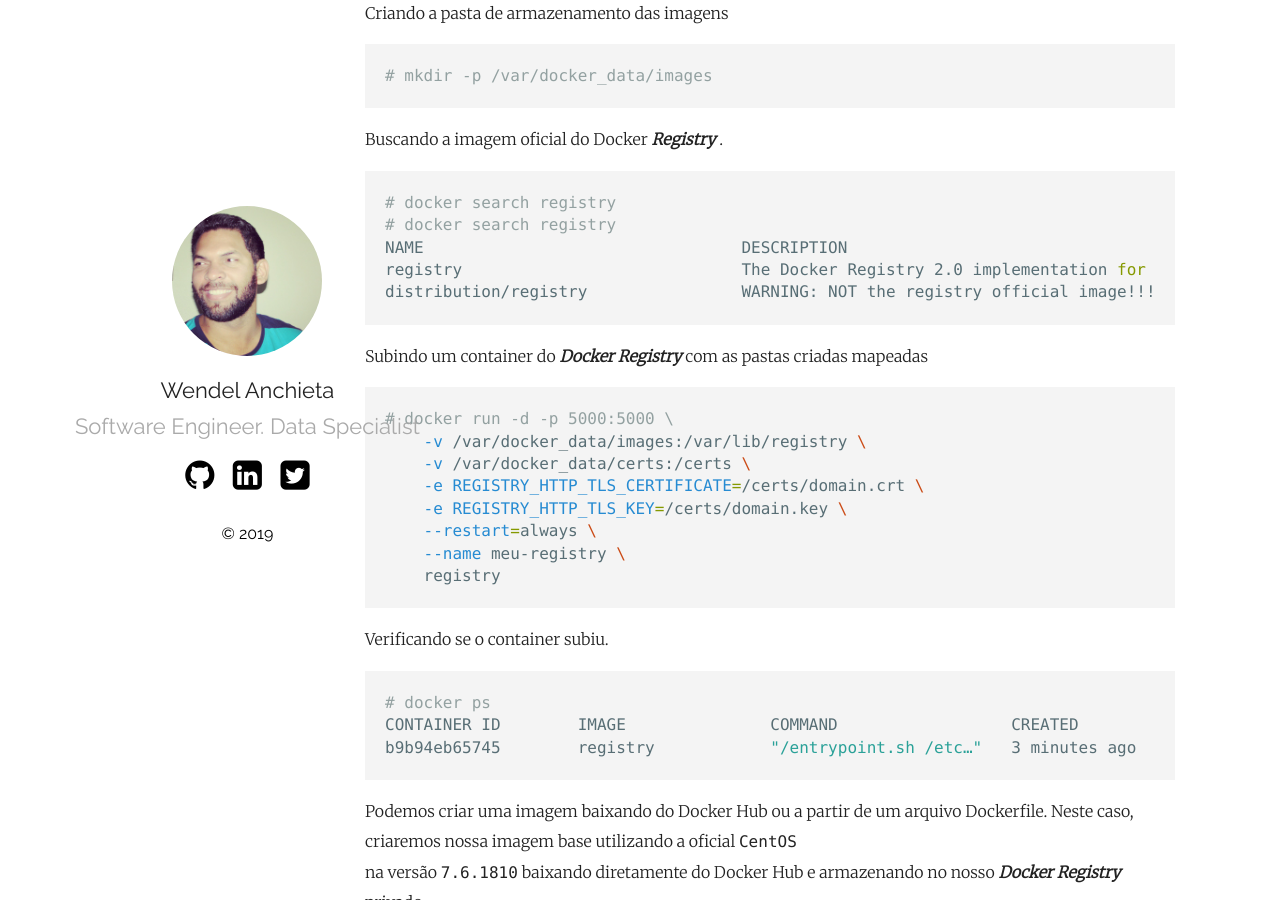
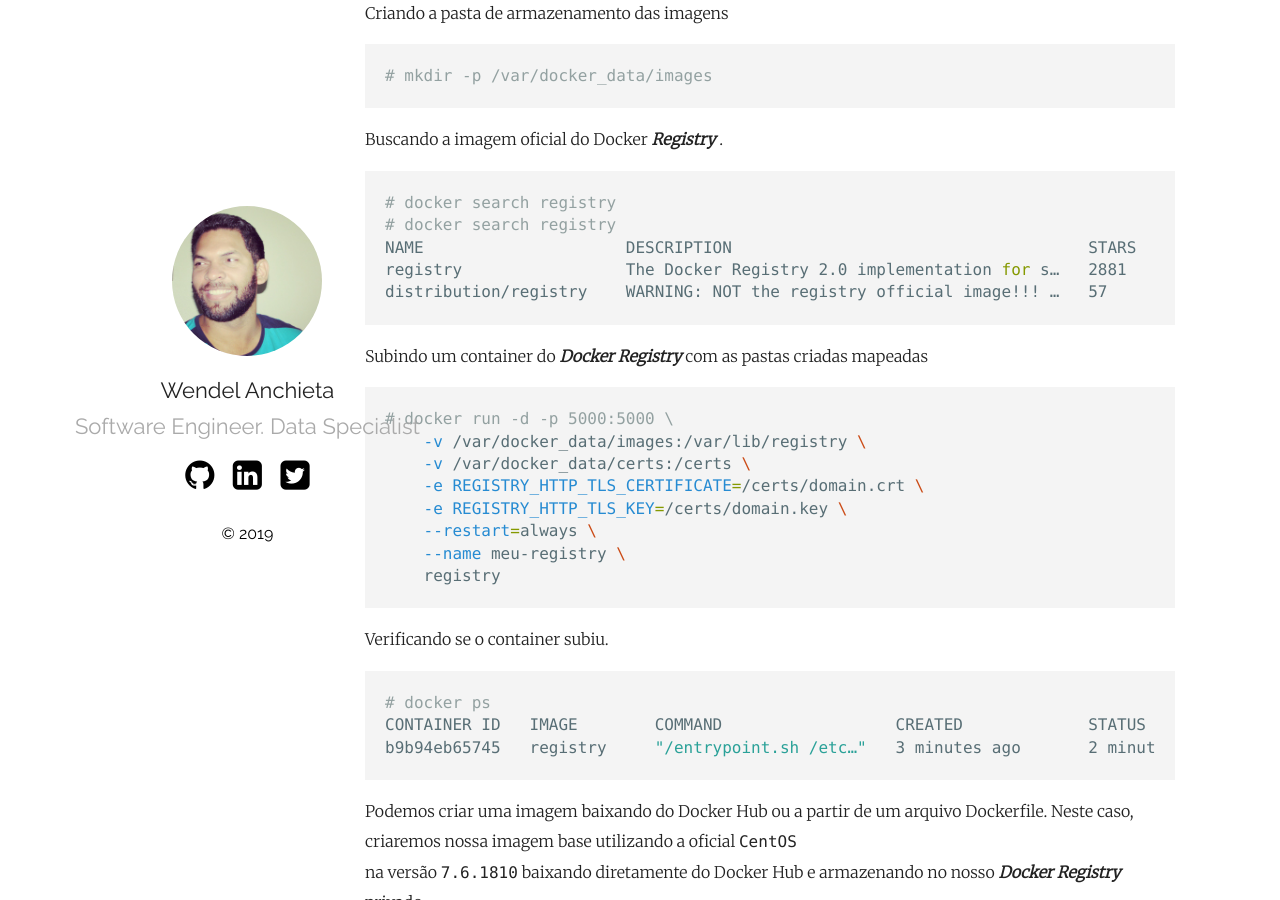
Before and after one commit to wendelanchieta/wendelanchieta.github.io, a Jekyll site: the page built from _posts/2020-05-04-configurando-um-docker-registry-privado.markdown, in a window 1280 px wide and 900 px high, scrolled down 2055 px. Built offline with Jekyll 4.4.1, drawn with Linux system fonts in a browser that asks for light colours.

Commit message:
Update 2020-05-04-configurando-um-docker-registry-privado.markdown

````diff
--- a/_posts/2020-05-04-configurando-um-docker-registry-privado.markdown
+++ b/_posts/2020-05-04-configurando-um-docker-registry-privado.markdown
@@ -89,9 +89,9 @@ Buscando a imagem oficial do Docker ***Registry*** .
 ```bash
 # docker search registry
 # docker search registry
-NAME                                 DESCRIPTION                                     STARS               OFFICIAL            AUTOMATED
-registry                             The Docker Registry 2.0 implementation for s…   2881                [OK]
-distribution/registry                WARNING: NOT the registry official image!!! …   57                                      [OK]
+NAME                     DESCRIPTION                                     STARS      OFFICIAL            AUTOMATED
+registry                 The Docker Registry 2.0 implementation for s…   2881       [OK]
+distribution/registry    WARNING: NOT the registry official image!!! …   57                             [OK]
 ```
 
 Subindo um container do ***Docker Registry*** com as pastas criadas mapeadas
@@ -109,8 +109,8 @@ Subindo um container do ***Docker Registry*** com as pastas criadas mapeadas
 Verificando se o container subiu.
 ```bash
 # docker ps
-CONTAINER ID        IMAGE               COMMAND                  CREATED             STATUS                          PORTS               NAMES
-b9b94eb65745        registry            "/entrypoint.sh /etc…"   3 minutes ago       Restarting (1) 24 seconds ago                       meu-registry
+CONTAINER ID   IMAGE        COMMAND                  CREATED             STATUS          PORTS   NAMES
+b9b94eb65745   registry     "/entrypoint.sh /etc…"   3 minutes ago       2 minutes ago           meu-registry
 ```
 
 Podemos criar uma imagem baixando do Docker Hub ou a partir de um arquivo Dockerfile. Neste caso, criaremos nossa imagem base utilizando a oficial `CentOS` <br/>
@@ -230,12 +230,12 @@ meu.servidor.com.br:5000/httpd-private-registry:1.1
 Verificando a imagem na máquina client.
 ```bash
 # docker images
-REPOSITORY                                        TAG                     IMAGE ID            CREATED             SIZE
+REPOSITORY                                        TAG     IMAGE ID            CREATED             SIZE
 
-meu.servidor.com.br:5000/httpd-private-registry   1.1                     c5a012f9cf45        2 weeks ago         165MB
+meu.servidor.com.br:5000/httpd-private-registry   1.1     c5a012f9cf45        2 weeks ago         165MB
 ```
 
 <div style="background-color: #f5f0ff; border: 1px #e1e4e8 solid;padding: 16px;">
 O Docker Registry por default trabalha com https, dessa forma foi gerado um certificados SSL para o Docker Registry privado. É recomendado a utilização de certificados válidos, neste post foi utilizado um certificado auto-assinado para mera exemplificação.<div>
-
+<br/><br/>
 Com o procedimento e testes finalizados, temos agora um repositório de imagens Docker privado para utilização em projetos corporativos.
````
